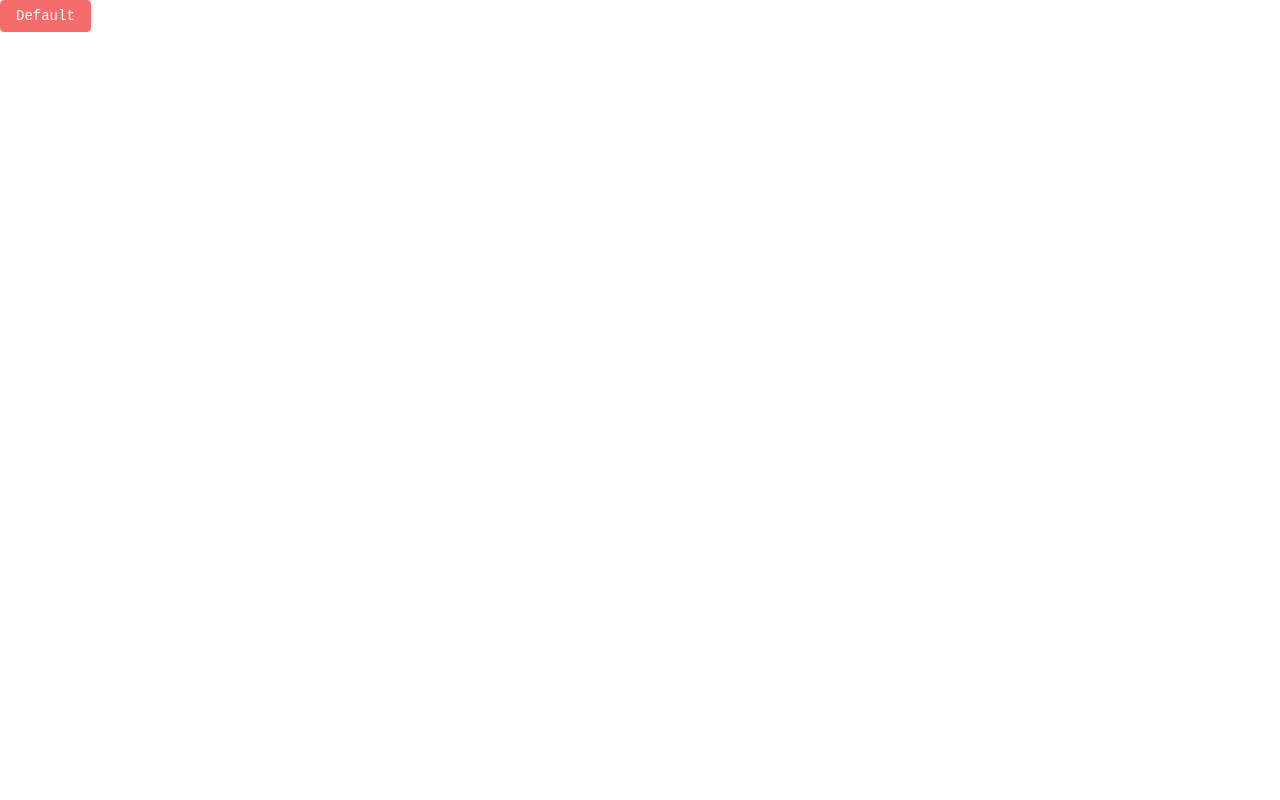
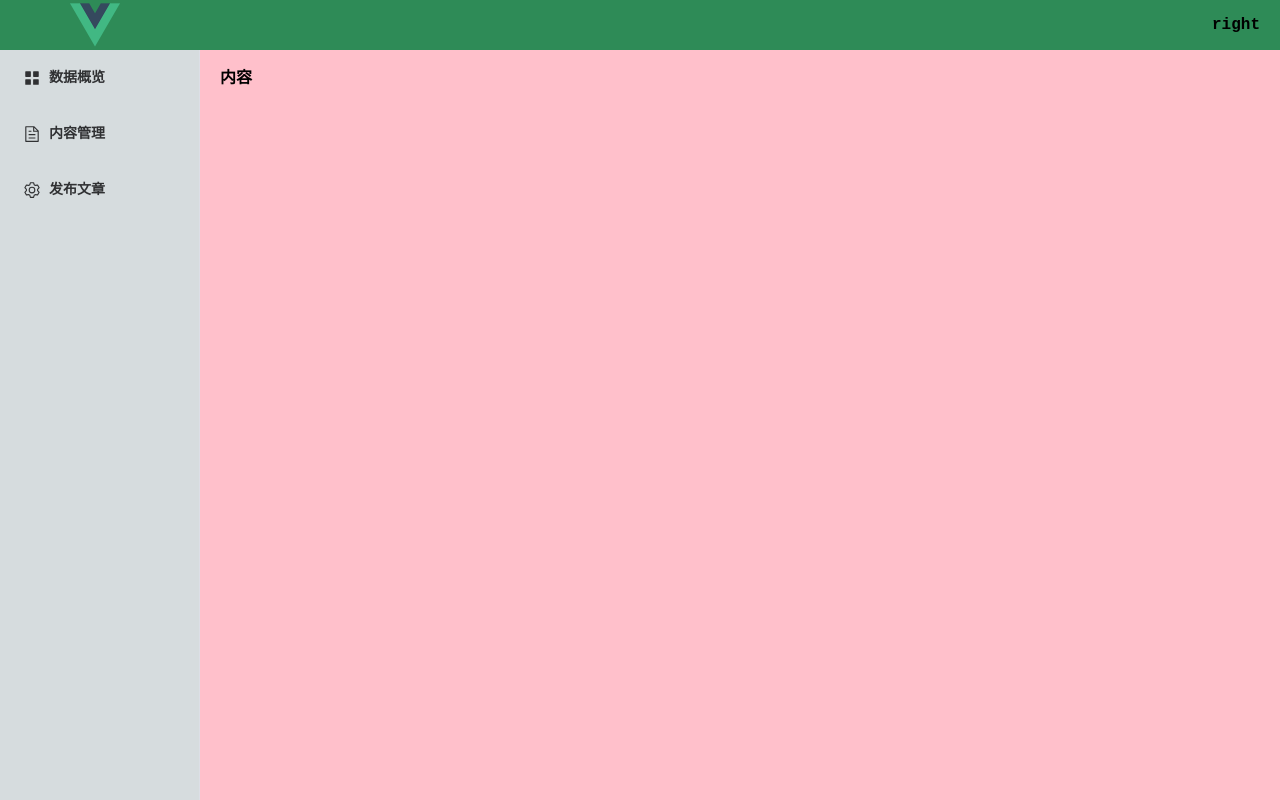
Before and after one commit to Kento97/learn-vue3, a Vue app: page / in a window 1280 px wide. Built offline with nearby package versions, Linux system fonts and the light colour scheme; sample sign-in values are in the browser's storage.

Commit message:
layout基本结构搭建

```diff
--- a/src/views/Layout/index.vue
+++ b/src/views/Layout/index.vue
@@ -1,12 +1,95 @@
 <template>
-  <div>
-    <el-button type="danger">Default</el-button>
-  </div>
+  <el-container class="container">
+    <el-header class="header">
+      <div class="header-item">
+        <img src="@/assets/logo.png" alt="logo">
+      </div>
+      <div class="header-item">right</div>
+    </el-header>
+    <el-container class="inner-container">
+      <el-aside width="200px" class="el-side">
+        <el-menu default-active="2" class="el-menu-vertical-demo" :router="true" @open="handleOpen"
+          @close="handleClose">
+          <el-menu-item index="1">
+            <el-icon>
+              <icon-menu />
+            </el-icon>
+            <span>数据概览</span>
+          </el-menu-item>
+          <el-menu-item index="3">
+            <el-icon>
+              <document />
+            </el-icon>
+            <span>内容管理</span>
+          </el-menu-item>
+          <el-menu-item index="4">
+            <el-icon>
+              <setting />
+            </el-icon>
+            <span>发布文章</span>
+          </el-menu-item>
+        </el-menu>
+      </el-aside>
+      <el-main class="main">
+        <div>内容</div>
+      </el-main>
+    </el-container>
+  </el-container>
 </template>
 
 <script lang='ts' setup>
+import {
+  Document,
+  Menu as IconMenu,
+  Location,
+  Setting,
+} from '@element-plus/icons-vue'
 
+const handleOpen = (key: string, keyPath: string[]) => {
+  console.log(key, keyPath)
+}
+const handleClose = (key: string, keyPath: string[]) => {
+  console.log(key, keyPath)
+}
 </script>
 
-<style scoped>
+<style scoped lang="scss">
+.container {
+  min-height: 100vh;
+
+  .header {
+    height: 50px;
+    display: flex;
+    justify-content: space-between;
+    background-color: seagreen;
+
+    .header-item {
+      display: flex;
+      align-items: center;
+      width: fit-content;
+
+      img {
+        height: 50px;
+        margin-left: 50px;
+      }
+    }
+  }
+
+  .inner-container {
+    height: calc(100% - 50px);
+
+    .el-side {
+      /* height: 100%; */
+
+      .el-menu-vertical-demo {
+        height: calc(100vh - 50px);
+        background-color: rgb(214, 220, 222);
+      }
+    }
+
+    .main {
+      background-color: pink;
+    }
+  }
+}
 </style>
```
